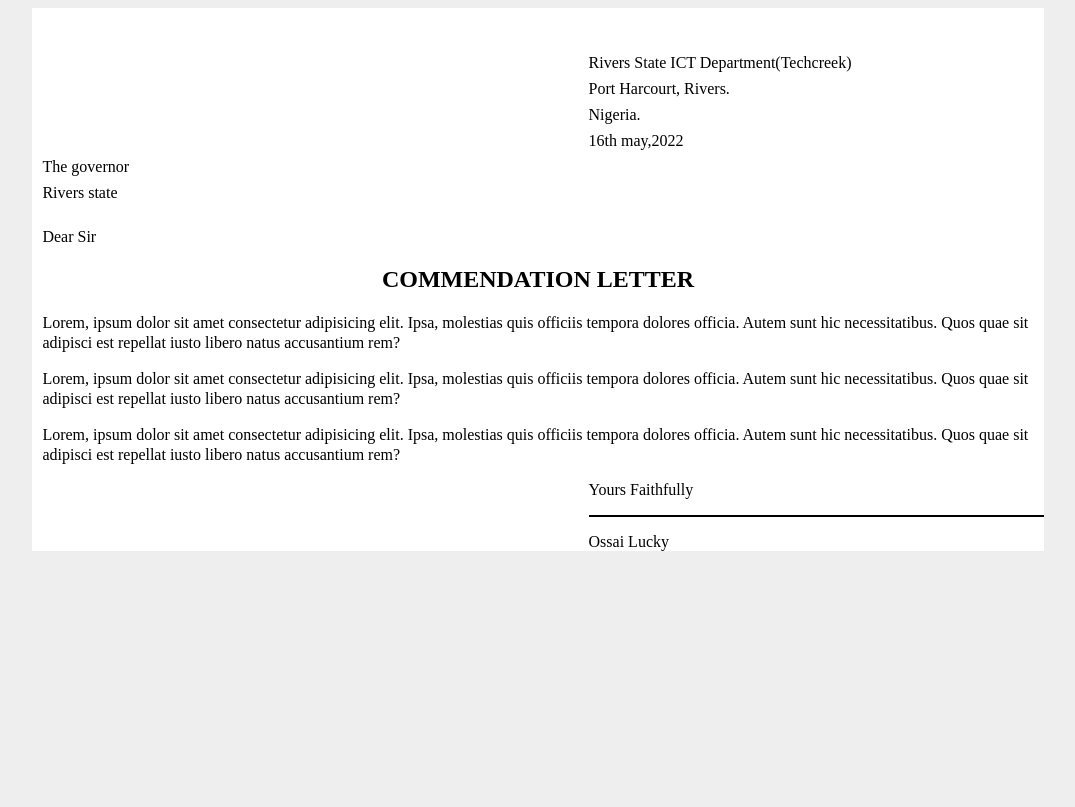
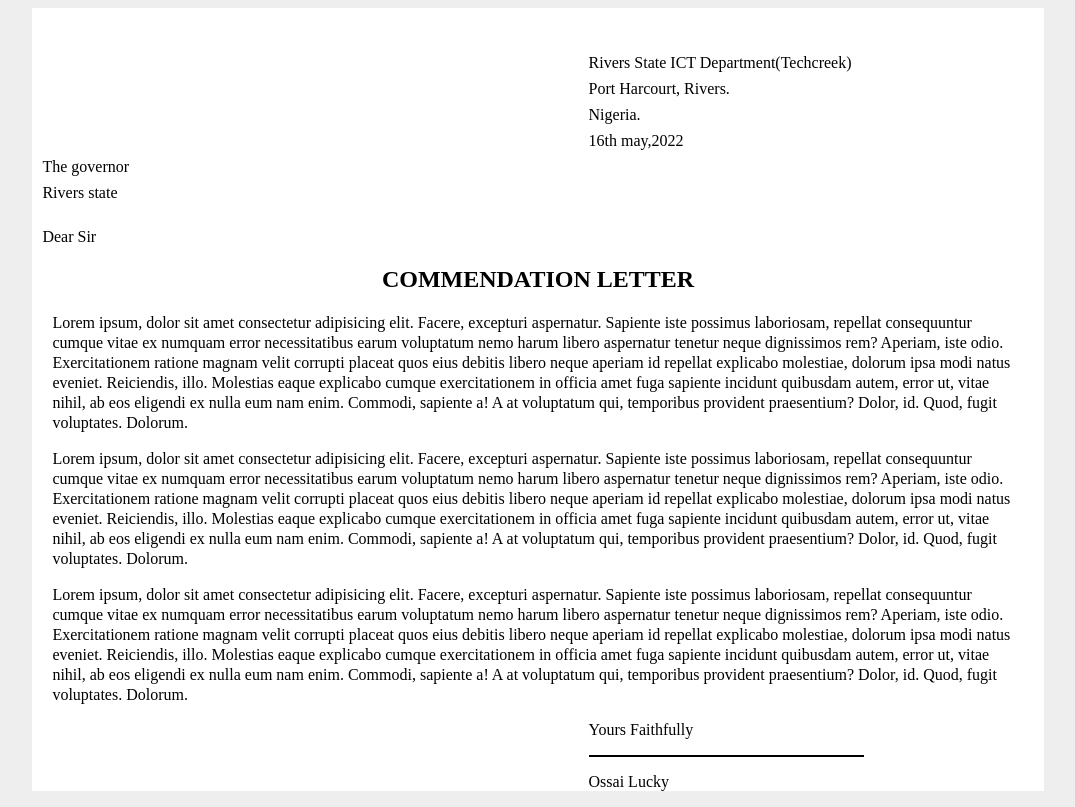
Before and after one commit to ossailucky/practice, a plain HTML site: page practice/index.html in a window 1280 px wide. Shown: the whole page, without its empty margins (102-1177 px from the left). Drawn offline with Linux system fonts and the light colour scheme.

Commit message:
modified index and style file

```diff
--- a/practice/index.html
+++ b/practice/index.html
@@ -27,12 +27,9 @@
 
     <h2>COMMENDATION LETTER</h2>
     <div class="text">
-        <p>Lorem, ipsum dolor sit amet consectetur adipisicing elit. Ipsa, molestias quis officiis tempora dolores officia. Autem sunt hic necessitatibus. Quos quae sit adipisci est repellat iusto libero natus accusantium rem?
-        </p>
-        <p>Lorem, ipsum dolor sit amet consectetur adipisicing elit. Ipsa, molestias quis officiis tempora dolores officia. Autem sunt hic necessitatibus. Quos quae sit adipisci est repellat iusto libero natus accusantium rem?
-        </p>
-        <p>Lorem, ipsum dolor sit amet consectetur adipisicing elit. Ipsa, molestias quis officiis tempora dolores officia. Autem sunt hic necessitatibus. Quos quae sit adipisci est repellat iusto libero natus accusantium rem?
-        </p>
+        <p>Lorem ipsum, dolor sit amet consectetur adipisicing elit. Facere, excepturi aspernatur. Sapiente iste possimus laboriosam, repellat consequuntur cumque vitae ex numquam error necessitatibus earum voluptatum nemo harum libero aspernatur tenetur neque dignissimos rem? Aperiam, iste odio. Exercitationem ratione magnam velit corrupti placeat quos eius debitis libero neque aperiam id repellat explicabo molestiae, dolorum ipsa modi natus eveniet. Reiciendis, illo. Molestias eaque explicabo cumque exercitationem in officia amet fuga sapiente incidunt quibusdam autem, error ut, vitae nihil, ab eos eligendi ex nulla eum nam enim. Commodi, sapiente a! A at voluptatum qui, temporibus provident praesentium? Dolor, id. Quod, fugit voluptates. Dolorum.</p>
+        <p>Lorem ipsum, dolor sit amet consectetur adipisicing elit. Facere, excepturi aspernatur. Sapiente iste possimus laboriosam, repellat consequuntur cumque vitae ex numquam error necessitatibus earum voluptatum nemo harum libero aspernatur tenetur neque dignissimos rem? Aperiam, iste odio. Exercitationem ratione magnam velit corrupti placeat quos eius debitis libero neque aperiam id repellat explicabo molestiae, dolorum ipsa modi natus eveniet. Reiciendis, illo. Molestias eaque explicabo cumque exercitationem in officia amet fuga sapiente incidunt quibusdam autem, error ut, vitae nihil, ab eos eligendi ex nulla eum nam enim. Commodi, sapiente a! A at voluptatum qui, temporibus provident praesentium? Dolor, id. Quod, fugit voluptates. Dolorum.</p>
+        <p>Lorem ipsum, dolor sit amet consectetur adipisicing elit. Facere, excepturi aspernatur. Sapiente iste possimus laboriosam, repellat consequuntur cumque vitae ex numquam error necessitatibus earum voluptatum nemo harum libero aspernatur tenetur neque dignissimos rem? Aperiam, iste odio. Exercitationem ratione magnam velit corrupti placeat quos eius debitis libero neque aperiam id repellat explicabo molestiae, dolorum ipsa modi natus eveniet. Reiciendis, illo. Molestias eaque explicabo cumque exercitationem in officia amet fuga sapiente incidunt quibusdam autem, error ut, vitae nihil, ab eos eligendi ex nulla eum nam enim. Commodi, sapiente a! A at voluptatum qui, temporibus provident praesentium? Dolor, id. Quod, fugit voluptates. Dolorum.</p>
     </div>
 
     <div class="close">
--- a/practice/style.css
+++ b/practice/style.css
@@ -32,8 +32,9 @@ h2{
 }
 
 .text{
-    margin-left: 10px;
+    margin-left: 20px;
     line-height: 20px;
+    margin-right: 20px;
 }
 
 .close{
@@ -42,4 +43,5 @@ h2{
 }
 hr{
     border: 1px solid black;
+    margin-right: 180px;
 }
```
